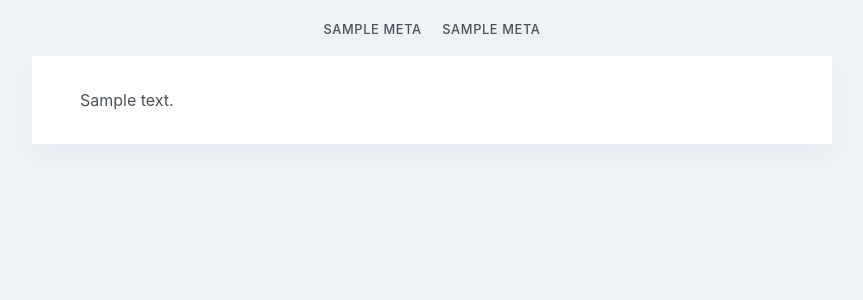
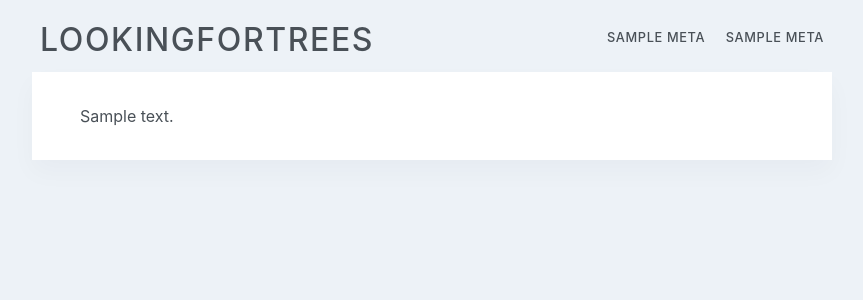
Before and after one commit to johanneswindelen/hyde, a Python web app: template src/hyde/scaffolding/templates/home.html.jinja2 in a window 1280 px wide. Shown: the top 300 px of the page, without its empty margins (208-1071 px from the left). Run offline with Jinja, Linux system fonts and the light colour scheme; the template is opened without the code that fills it: most values are stand-ins (such as "Sample title", 1, 10 or a date in 2020).

Commit message:
add page title to default template

```diff
--- a/src/hyde/scaffolding/static/css/style.css
+++ b/src/hyde/scaffolding/static/css/style.css
@@ -63,17 +63,18 @@ h5 {
     color: #533319;
 }
 
-header h1 {
-    text-align: center;
+header {
+    display:flex;
 }
 
 nav ul {
         list-style: none !important;
         padding: 0;
-        text-align: center;
+        flex: 1;
+        text-align: right;
 }
 
-nav a, a:visited {
+header h1, nav a, a:visited {
         margin: 0.5rem;
         text-decoration: none;
 	    text-transform: uppercase;
@@ -81,6 +82,12 @@ nav a, a:visited {
 	    font-size: 0.8rem;
 	    font-weight: 500;
 	    letter-spacing: .05em;
+}
+
+header h1 {
+    text-align: left;
+    flex: 1;
+    font-size: 2rem;
 }
 
 nav li {
--- a/src/hyde/scaffolding/templates/base.html.jinja2
+++ b/src/hyde/scaffolding/templates/base.html.jinja2
@@ -8,6 +8,7 @@
 </head>
 <body>
     <header role="banner">
+        <h1>LookingForTrees</h1>
         <nav role="navigation">
             <ul class="navbar">
                 {% for p in nav_bar_pages %}
```
